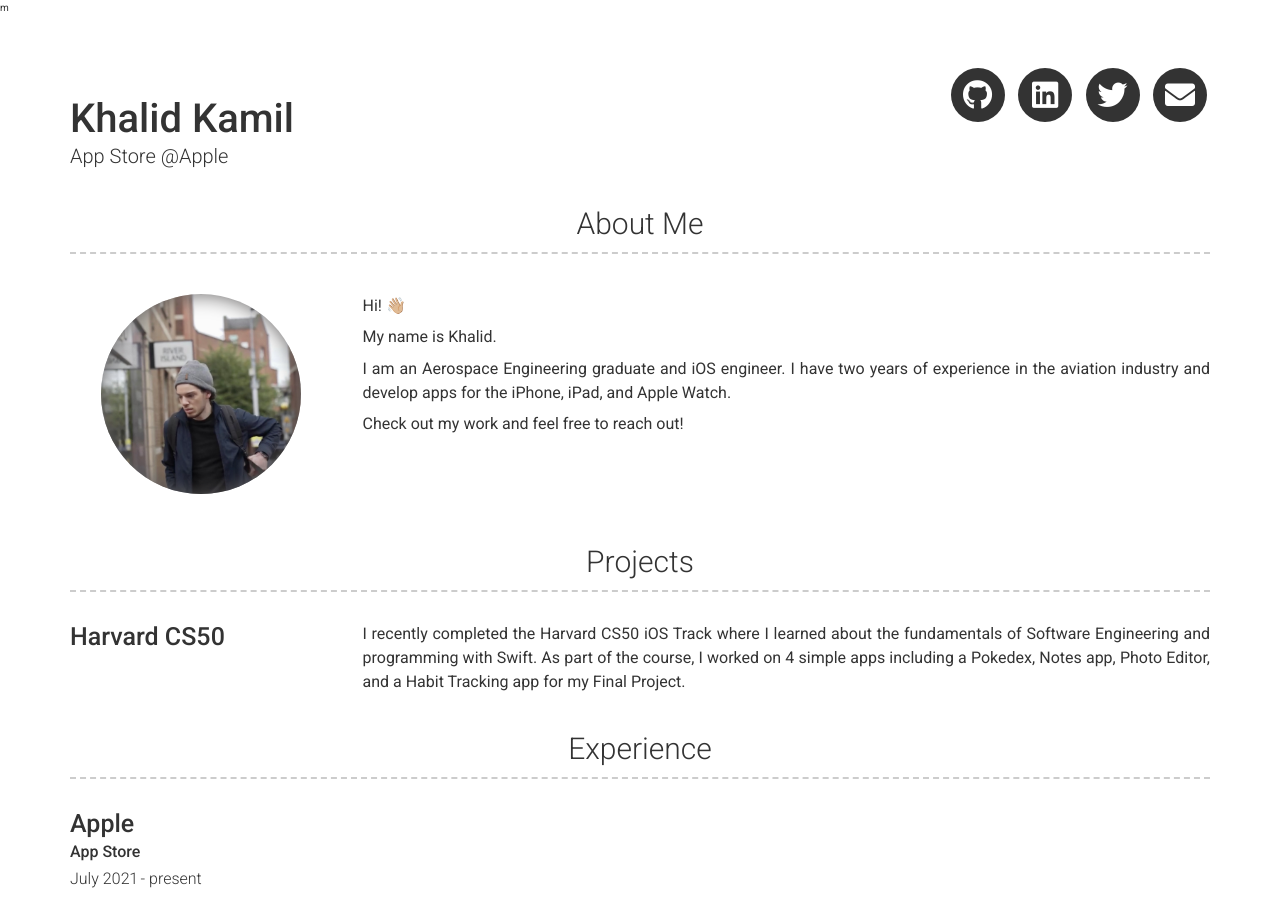
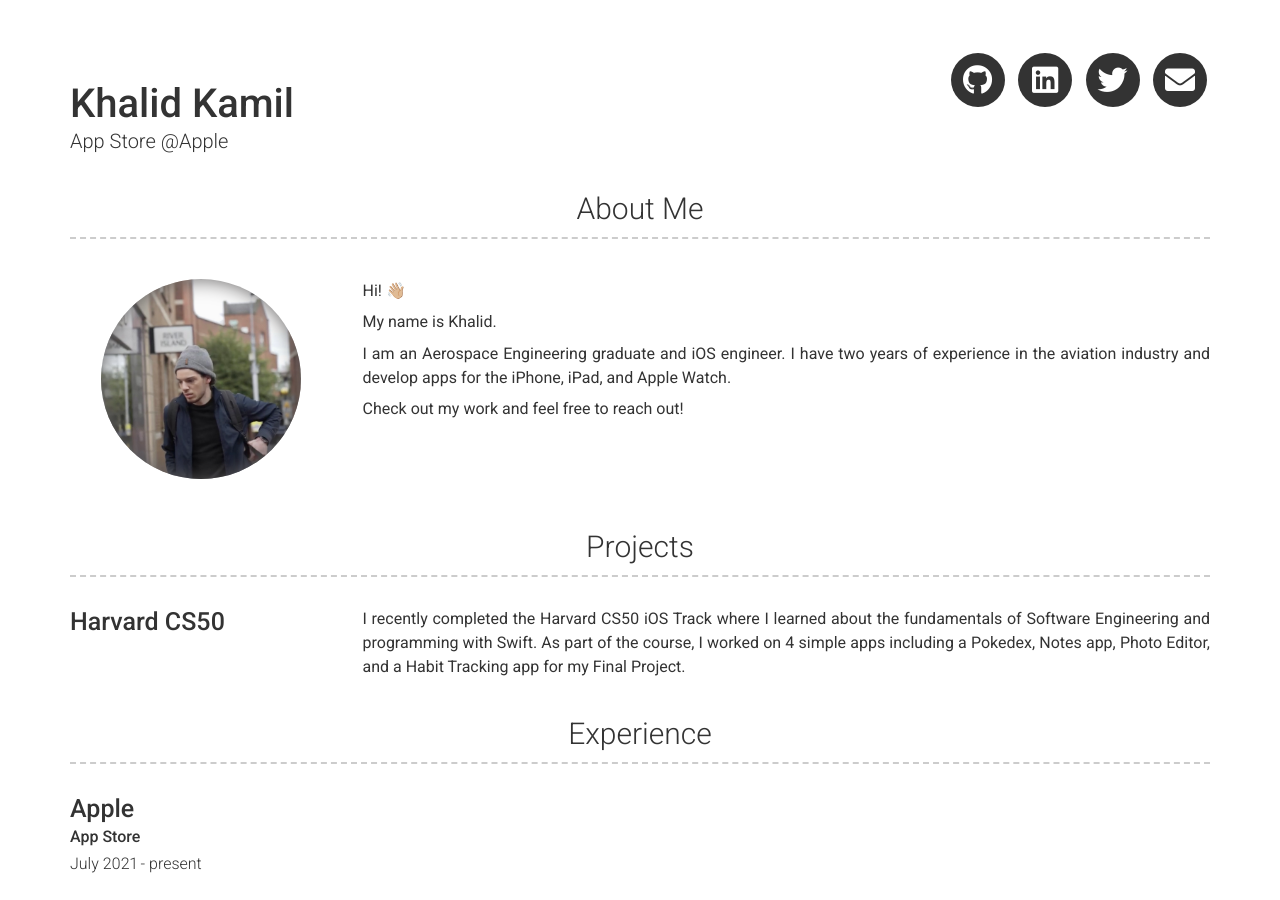
Before and after one commit to khalid-kamil/khalid-kamil.github.io, a Jekyll site: the page built from index.md, in a window 1280 px wide and 900 px high. Built offline with Jekyll 4.4.1, drawn with Linux system fonts in a browser that asks for light colours; nearby versions of some CDN libraries.

Commit message:
Update header.html

```diff
--- a/_includes/header.html
+++ b/_includes/header.html
@@ -1,4 +1,4 @@
-m<div class="container header-contianer">
+<div class="container header-contianer">
   <div class="row">
     <div class="col-xs-12 col-sm-6 col-md-6 col-lg-8 header-left">
       <h1>{{ site.name | escape }}</h1>
```
